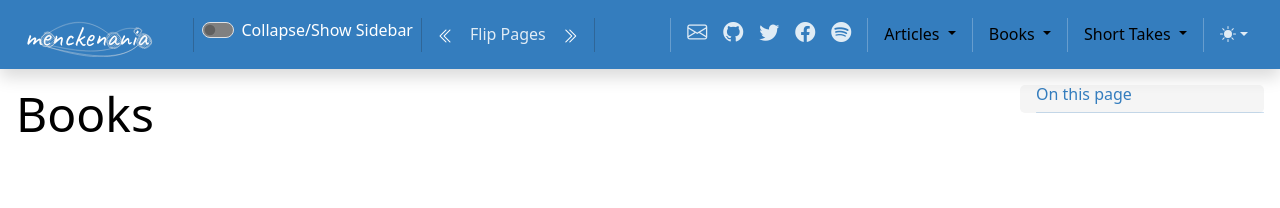
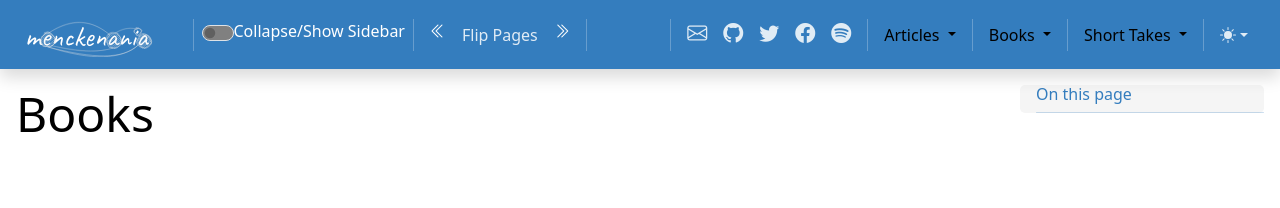
Before and after one commit to menckend/alpha, a Jekyll site: the page built from pages/2/2.md, in a window 1280 px wide. Shown: the top 208 px of the page. Built offline with Jekyll 4.4.1, drawn with Linux system fonts in a browser that asks for light colours.

Commit message:
ddddaaaaaaaqqqqq

```diff
--- a/_includes/in-page-nav-buttons.html
+++ b/_includes/in-page-nav-buttons.html
@@ -89,6 +89,8 @@
   {% endfor %}
 
 
+
+
   <ul class="navbar-nav flex-row flex-wrap bd-navbar-nav" style="padding-left: 24px;">
     <li class="nav-item py-2 py-lg-1 col-12 col-lg-auto">
       <div class="vr d-none d-lg-flex h-100 mx-lg-2 menck-topnav-text-color">
@@ -96,9 +98,9 @@
       <hr class="d-lg-none my-2 menck-topnav-text-color">
     </li>
     <li class="nav-item py-2 py-lg-1 col-12 col-lg-auto">
-      <div class="form-check form-switch">
-        <input class="form-check-input menck-tn-toggle-control" type="checkbox" id="MenckSidebarToggle" checked data-bs-target="#MenckSidebar" data-bs-toggle="collapse" style="background-color:grey;">
-        <label class="form-check-label menck-tn-toggle-label" for="MenckSidebarToggle" style="color:white;">Collapse/Show Sidebar</label>
+      <div class="form-check form-switch d-flex align-self-center">
+        <input class="form-check-input menck-tn-toggle-control d-flex align-self-center" type="checkbox" id="MenckSidebarToggle" checked data-bs-target="#MenckSidebar" data-bs-toggle="collapse" style="background-color:grey;">
+        <label class="form-check-label menck-tn-toggle-label  d-flex align-self-center" for="MenckSidebarToggle" style="color:white;">Collapse/Show Sidebar</label>
       </div>
     </li>
     <li class="nav-item py-2 py-lg-1 col-12 col-lg-auto">
@@ -107,13 +109,13 @@
       <hr class="d-lg-none my-2 menck-topnav-text-color">
     </li>
     <li class="nav-item col-6 col-lg-auto">
-      <a class="nav-link py-2 px-0 px-lg-2 active" aria-current="true" href="{{ prvurl | remove: '/'}}" ><i class="bi bi-chevron-double-left"></i></a>
+      <a class="nav-link py-2 px-0 px-lg-2 active" aria-current="true" href="{{ prvurl | remove: '/'}}" ><i class="bi bi-chevron-double-left d-flex align-self-center"></i></a>
     </li>
     <li class="nav-item col-6 col-lg-auto">
-      <a class="nav-link py-2 px-0 px-lg-2" >Flip Pages</a>
+      <a class="nav-link py-2 px-0 px-lg-2 d-flex align-self-center" >Flip Pages</a>
     </li>
     <li class="nav-item col-6 col-lg-auto">
-      <a class="nav-link py-2 px-0 px-lg-2 active" aria-current="true" href="{{ nxturl | remove: '/'}}" ><i class="bi bi-chevron-double-right"></i></a>
+      <a class="nav-link py-2 px-0 px-lg-2 active" aria-current="true" href="{{ nxturl | remove: '/'}}" ><i class="bi bi-chevron-double-right d-flex align-self-center"></i></a>
     <li class="nav-item col-6 col-lg-auto">
       <hr class="d-lg-none my-2 menck-topnav-text-color">
     </li>
--- a/assets/css/customstyles.css
+++ b/assets/css/customstyles.css
@@ -27,7 +27,7 @@
 
 
 .menck-topnav-text-color {
-  color: var(--menck-tn-text`)
+  color: var(--menck-tn-text)
   }
 
 .bd-navbar {
```
